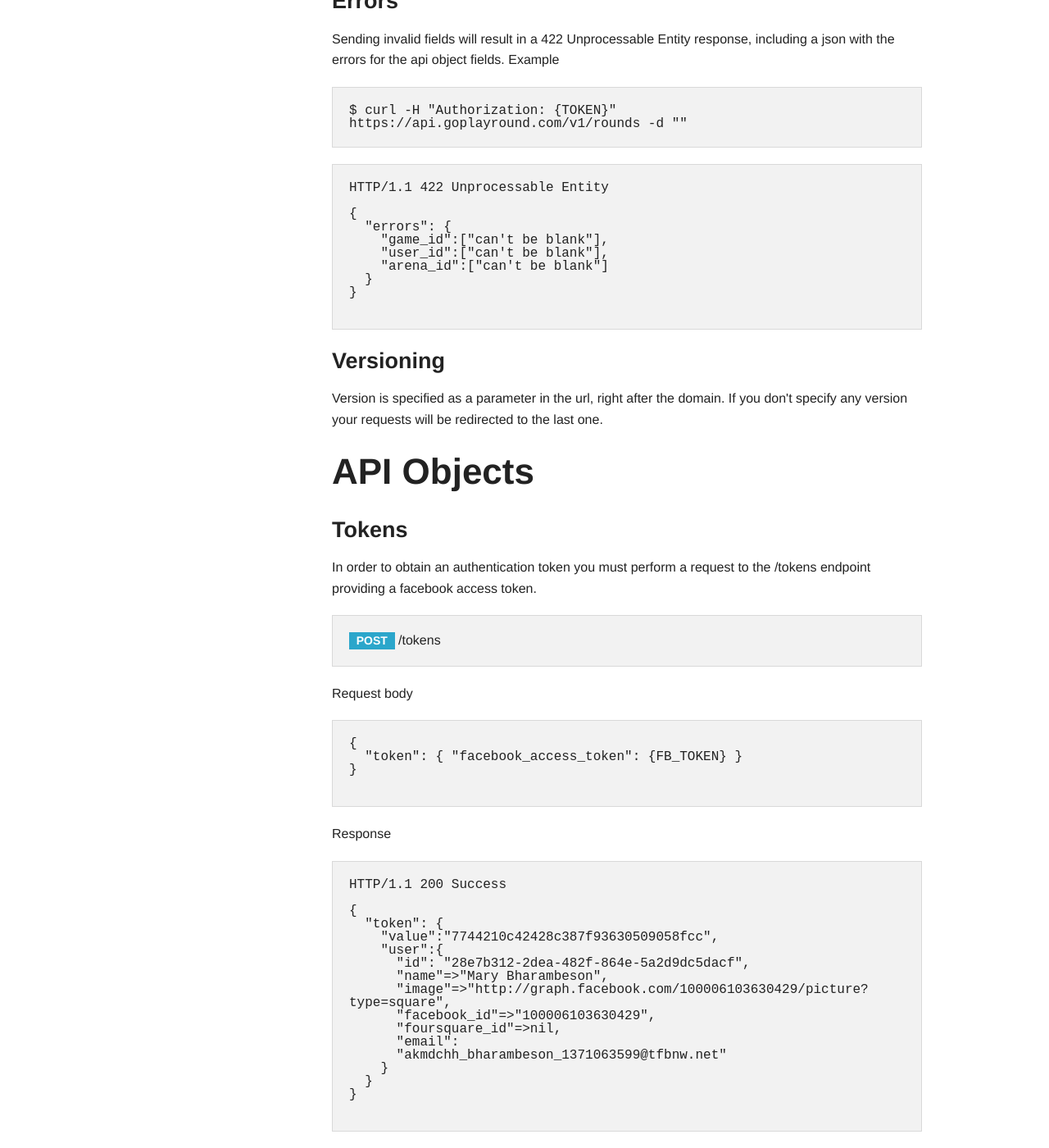
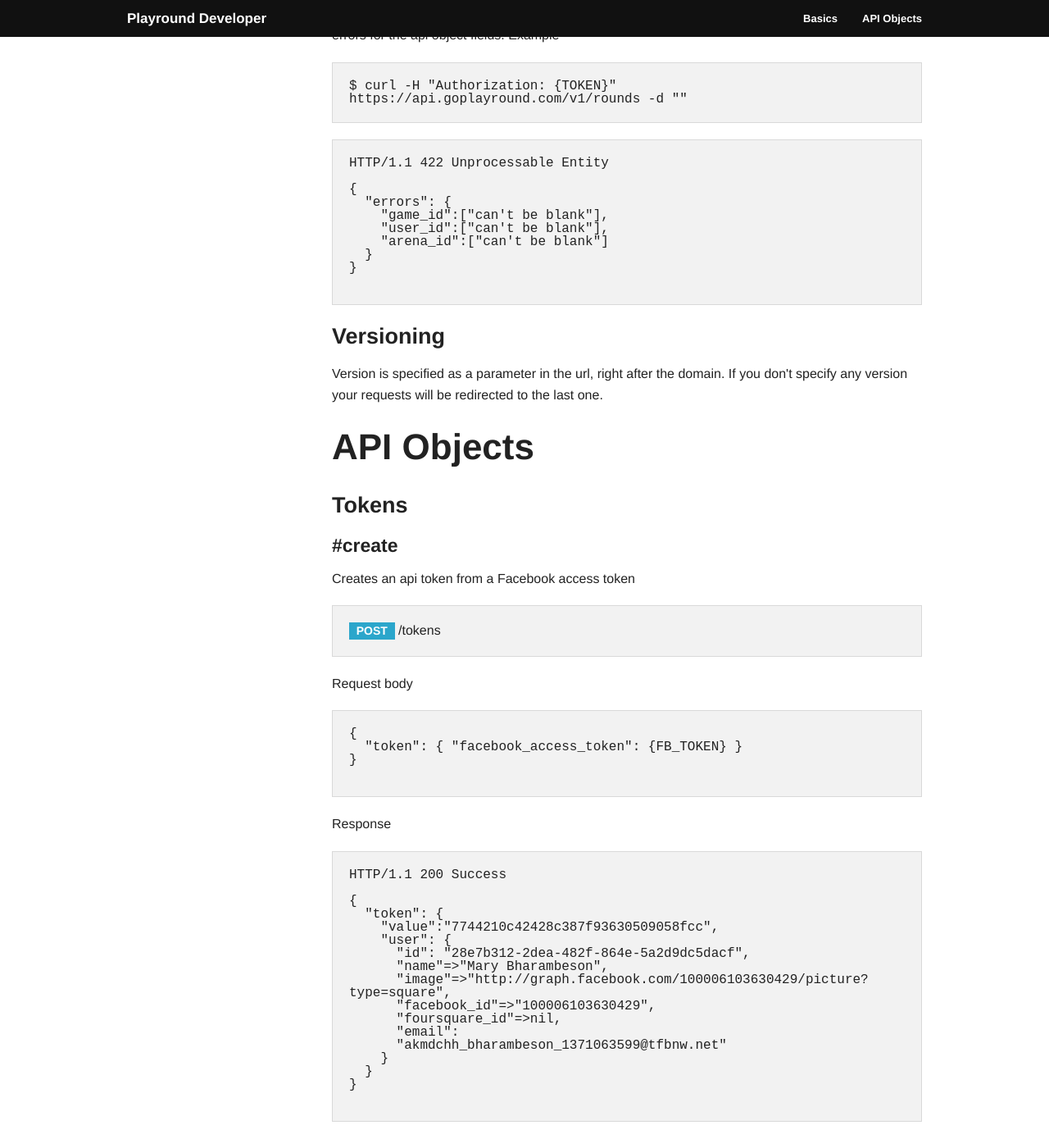
Before and after one commit to matteodepalo/playround-developer, a Jekyll site: the page built from index.html, in a window 1280 px wide and 1400 px high, scrolled down 681 px. Shown: the whole window at 82% size. Built offline with Jekyll 4.4.1, drawn with Linux system fonts in a browser that asks for light colours.

Commit message:
Topbar is now sticky

```diff
--- a/_layouts/default.html
+++ b/_layouts/default.html
@@ -15,14 +15,24 @@
     <script src="javascripts/foundation/foundation.topbar.js"></script>
   </head>
   <body>
+    <div class="contain-to-grid sticky">
       <nav class="top-bar">
         <ul class="title-area">
           <!-- Title Area -->
           <li class="name">
             <h1><a href="#">Playround Developer</a></h1>
           </li>
+
+          <li class="toggle-topbar menu-icon"><a href="#"><span>Menu</span></a></li>
+        </ul>
+
+        <section class="top-bar-section">
+          <ul class="right">
+            <li><a href="#basics">Basics</a></li>
+            <li><a href="#api-objects">API Objects</a></li>
           </ul>
       </nav>
+    </div>
 
     {{ content }}
 
--- a/index.html
+++ b/index.html
@@ -103,7 +103,9 @@ HTTP/1.1 422 Unprocessable Entity
 
       <section id="tokens">
         <h3>Tokens</h3>
-        <p>In order to obtain an authentication token you must perform a request to the /tokens endpoint providing a facebook access token.</p>
+
+        <h4>#create</h4>
+        <p>Creates an api token from a Facebook access token</p>
 
         <div class="panel">
           <span class="label">POST</span> /tokens
@@ -128,7 +130,7 @@ HTTP/1.1 200 Success
 {
   "token": {
     "value":"7744210c42428c387f93630509058fcc",
-    "user":{
+    "user": {
       "id": "28e7b312-2dea-482f-864e-5a2d9dc5dacf",
       "name"=>"Mary Bharambeson",
       "image"=>"http://graph.facebook.com/100006103630429/picture?type=square",
```
Lines whose indentation alone changed are shown as unchanged.
